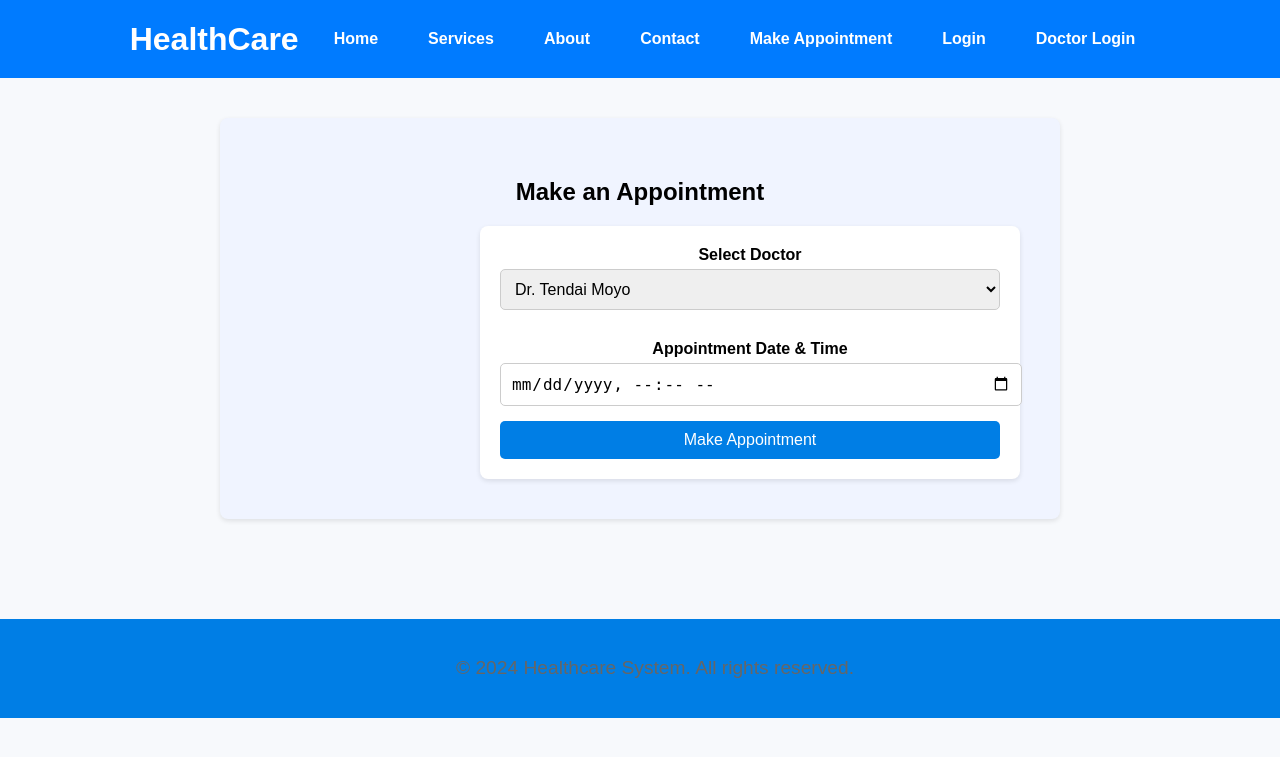
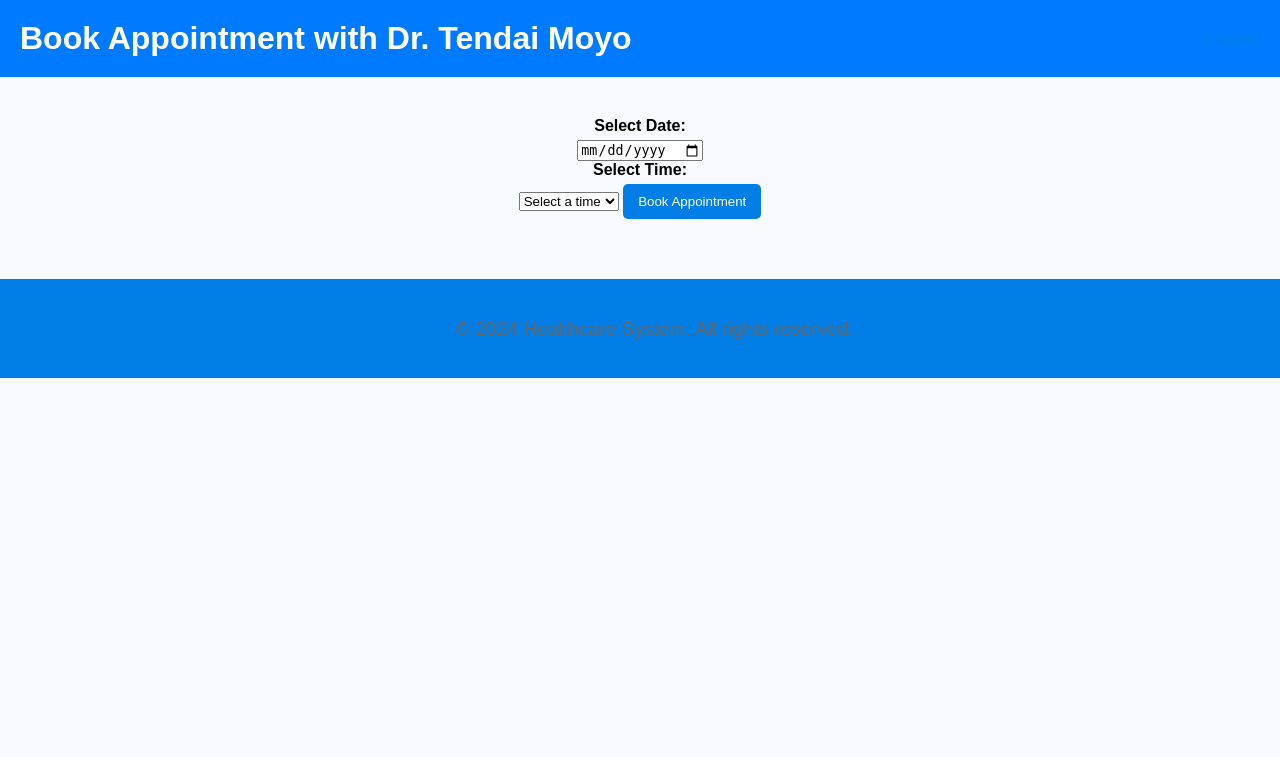
Before and after one commit to donnie-alvin/TDS, a PHP site: page /make_appointment.php?doctor_id=1 in a window 1280 px wide. Shown: the top 757 px of the page. Run offline with PHP 8.4, Linux system fonts and the light colour scheme; the visitor is signed in with stand-in values (Sample User, id 1); data comes from the database, SQL or seed files in the repository.

Commit message:
rollback

```diff
--- a/make_appointment.php
+++ b/make_appointment.php
@@ -2,60 +2,55 @@
 session_start();
 include 'db.php'; // Include database connection
 
-// Function to redirect to login page
-function redirectToLogin() {
-    header("Location: login.php");
-    exit; // Stop further execution
+// Check if doctor ID is provided
+if (!isset($_GET['doctor_id'])) {
+    header("Location: dashboard.php"); // Redirect if no doctor ID is provided
+    exit;
 }
 
-// Check if user is logged in
-if (!isset($_SESSION['user_id'])) {
-    redirectToLogin();
+$doctor_id = $_GET['doctor_id'];
+
+// Fetch doctor details for display
+$stmt = $conn->prepare("SELECT name FROM doctors WHERE id = ?");
+$stmt->bind_param("i", $doctor_id);
+$stmt->execute();
+$stmt->bind_result($doctor_name);
+$stmt->fetch();
+$stmt->close();
+
+// Check if doctor exists
+if (!$doctor_name) {
+    header("Location: dashboard.php"); // Redirect if doctor not found
+    exit;
 }
 
-// Handle form submission for appointment booking
-if ($_SERVER["REQUEST_METHOD"] == "POST" && isset($_POST['submit'])) {
-    $user_id = $_SESSION['user_id']; // Get user ID from session
-    $doctor_id = htmlspecialchars(trim($_POST['doctor_id'])); // Assuming you have a doctor ID
-    $appointment_date = htmlspecialchars(trim($_POST['date']));
+// Define hardcoded time slots for each doctor
+$time_slots = [
+    1 => ['08:00:00', '09:00:00', '10:00:00', '11:00:00', '12:00:00', '13:00:00', '14:00:00'],
+    2 => ['09:00:00', '10:00:00', '11:00:00', '12:00:00', '13:00:00', '14:00:00', '15:00:00'],
+    3 => ['09:30:00', '10:30:00', '11:30:00', '12:30:00', '13:30:00'],
+    4 => ['08:00:00', '09:00:00', '10:00:00', '11:00:00', '12:00:00', '13:00:00', '14:00:00'], // Dr. Farai Mavhunga
+    5 => ['09:00:00', '10:00:00', '11:00:00', '12:00:00', '13:00:00', '14:00:00', '15:00:00'], // Dr. Rudo Mupfumi
+    6 => ['08:30:00', '09:30:00', '10:30:00', '11:30:00', '12:30:00'], // Add more doctors as needed
+    // Add more doctors and their respective time slots as needed
+];
 
-    // Validate the appointment details
-    if (empty($doctor_id) || empty($appointment_date)) {
-        echo "<script>alert('Please fill in all required fields');</script>";
-    } else {
-        // Check doctor availability
-$stmt = $conn->prepare("SELECT * FROM doctor_availability WHERE doctor_id = ? AND available_date = ? AND available_time = ?");
-$available_date = date('Y-m-d', strtotime($appointment_date));
-$available_time = date('H:i:s', strtotime($appointment_date));
-$stmt->bind_param("iss", $doctor_id, $available_date, $available_time);
+// Handle form submission
+if ($_SERVER["REQUEST_METHOD"] == "POST") {
+    $appointment_date = $_POST['appointment_date'];
+    $appointment_time = $_POST['time_slots'];
+
+    // Save the appointment in the database
+    $user_id = $_SESSION['user_id']; // Get the logged-in user's ID
+    $appointment_datetime = $appointment_date . ' ' . $appointment_time; // Create a variable for the concatenated date and time
+    $stmt = $conn->prepare("INSERT INTO appointments (user_id, doctor_id, appointment_date) VALUES (?, ?, ?)");
+    $stmt->bind_param("iis", $user_id, $doctor_id, $appointment_datetime);
     $stmt->execute();
-        $result = $stmt->get_result();
+    $stmt->close();
 
-        if ($result->num_rows > 0) {
-            // Doctor is available, proceed to book the appointment
-$stmt = $conn->prepare("INSERT INTO appointments (user_id, doctor_id, appointment_date) VALUES (?, ?, ?)");
-$appointment_date = date('Y-m-d H:i:s', strtotime($appointment_date));
-$stmt->bind_param("iis", $user_id, $doctor_id, $appointment_date);
-
-if ($stmt->execute()) {
-    // Send email notification to the user
-$to = htmlspecialchars(trim($_POST['email'])); // Use the user's email address from the form
-    $subject = "Appointment Confirmation";
-    $message = "Your appointment has been successfully booked. Doctor: " . $doctor_id . ", Date: " . $appointment_date;
-    $headers = "From: admin@example.com";
-
-    mail($to, $subject, $message, $headers);
-
-    echo "<script>alert('Appointment booked successfully!');</script>";
-} else {
-    echo "<script>alert('Error: " . $stmt->error . "');</script>";
-}
-        } else {
-            echo "<script>alert('Doctor is not available at the selected time. Please choose a different time.');</script>";
-        }
-
-        $stmt->close();
-    }
+    // Redirect to dashboard or confirmation page
+    header("Location: dashboard.php?appointment_success=1");
+    exit;
 }
 ?>
 
@@ -65,56 +60,63 @@ $to = htmlspecialchars(trim($_POST['email'])); // Use the user's email address f
     <meta charset="UTF-8">
     <meta name="viewport" content="width=device-width, initial-scale=1.0">
     <link rel="stylesheet" href="style.css">
-    <title>Make Appointment</title>
+    <title>Book Appointment with <?= htmlspecialchars($doctor_name) ?></title>
 </head>
 <body>
     <header>
-    <h1>HealthCare</h1>
-    <nav>
-        <a href="index.php">Home</a>
-        <a href="services.php">Services</a>
-        <a href="about.php">About</a>
-        <a href="contact.php">Contact</a>
-        <a href="make_appointment.php">Make Appointment</a>
-        <a href="login.php">Login</a>
-        <a href="doctor_login.php">Doctor Login</a>
-    </nav>
+        <h1>Book Appointment with <?= htmlspecialchars($doctor_name) ?></h1>
+        <a href="logout.php">Logout</a>
     </header>
 
     <main>
-    <section class="contact" id="contact">
-        <h1 class="heading">Make an Appointment</h1>
-        <div class="contact-container">
-            <form action="<?php echo $_SERVER['PHP_SELF']; ?>" method="post" class="contact-form">
-                <div class="form-group">
-                    <label for="doctor_id">Select Doctor</label>
-                    <select id="doctor_id" name="doctor_id" class="box" required>
+        <form method="POST" action="">
+            <label for="appointment_date">Select Date:</label>
+            <input type="date" id="appointment_date" name="appointment_date" required>
+
+            <label for="time_slots">Select Time:</label>
+            <select id="time_slots" name="time_slots" required>
+                <option value="">Select a time</option>
                 <?php
-                        // Fetch doctors from the database
-                        $stmt = $conn->prepare("SELECT id, name FROM doctors");
-                        $stmt->execute();
-                        $result = $stmt->get_result();
-
-                        while ($row = $result->fetch_assoc()) {
-                            echo "<option value='" . $row['id'] . "'>" . $row['name'] . "</option>";
+                // Assuming $doctor_id is set and $time_slots is defined
+                if (isset($time_slots[$doctor_id])) {
+                    foreach ($time_slots[$doctor_id] as $time) {
+                        echo "<option value=\"$time\">$time</option>";
                     }
-
-                        $stmt->close();
+                } else {
+                    echo "<option value=\"\">No available time slots</option>";
+                }
                 ?>
             </select>
-                </div>
-                <div class="form-group">
-                    <label for="date">Appointment Date & Time</label>
-                    <input type="datetime-local" id="date" name="date" class="box" required>
-                </div>
-                <input type="submit" value="Make Appointment" name="submit" class="link-btn">
+
+            <button type="submit" class="book-btn">Book Appointment</button>
         </form>
-        </div>
-    </section>
     </main>
 
     <footer>
         <p>&copy; 2024 Healthcare System. All rights reserved.</p>
     </footer>
+
+    <script>
+        document.getElementById('appointment_date').addEventListener('change', function() {
+            const date = this.value;
+            const doctorId = <?= json_encode($doctor_id) ?>; // Pass doctor ID to JavaScript
+
+            // Fetch available time slots for the selected date
+            fetch(`get_available_times.php?doctor_id=${doctorId}&date=${date}`)
+                .then(response => response.json())
+                .then(data => {
+                    const timeSelect = document.getElementById('time_slots');
+                    timeSelect.innerHTML = '<option value="">Select a time</option>'; // Clear previous options
+
+                    data.forEach(slot => {
+                        const option = document.createElement('option');
+                        option.value = slot;
+                        option.textContent = slot;
+                        timeSelect.appendChild(option);
+                    });
+                })
+                .catch(error => console.error('Error fetching time slots:', error));
+        });
+    </script>
 </body>
 </html>
--- a/mysql.sql
+++ b/mysql.sql
@@ -1,4 +1,3 @@
-DROP DATABASE IF EXISTS healthcare;
 CREATE DATABASE healthcare;
 
 
--- a/style.css
+++ b/style.css
@@ -3,81 +3,14 @@ body {
     background-color: #f7f9fc;
     margin: 0;
     padding: 0;
-    text-align: center; /* Center text globally */
-}
-
-/* Appointment Booking Form Styles */
-.contact-form {
-    max-width: 500px;
-    margin: 0 auto;
-    background: #ffffff;
-    padding: 20px;
-    border-radius: 8px;
-    box-shadow: 0 2px 5px rgba(0, 0, 0, 0.1);
-    margin: 0 auto;
-}
-
-@media (max-width: 768px) {
-    .contact-form {
-        max-width: 100%;
-        margin: 50px auto;
-    }
-}
-
-.contact-form .form-group {
-    margin-bottom: 15px;
-    text-align: center;
-}
-
-.contact-form label {
-    display: block;
-    margin-bottom: 5px;
-    font-weight: bold;
-}
-
-.contact-form input[type="text"],
-.contact-form input[type="email"],
-.contact-form input[type="tel"],
-.contact-form input[type="datetime-local"] {
-    width: 100%;
-    padding: 10px;
-    margin: 0 auto;
-    border: 1px solid #ccc;
-    border-radius: 5px;
-    font-size: 16px;
-}
-
-.contact-form input[type="text"]:focus,
-.contact-form input[type="email"]:focus,
-.contact-form input[type="tel"]:focus,
-.contact-form input[type="datetime-local"]:focus {
-    border-color: #007ee5;
-}
-
-.contact-form .link-btn {
-    background: #007ee5;
-    color: #ffffff;
-    padding: 10px 15px;
-    border: none;
-    border-radius: 5px;
-    cursor: pointer;
-    transition: background 0.3s;
-    font-size: 16px;
-    width: 100%;
-}
-
-.contact-form .link-btn:hover {
-    background: #005bb5;
 }
 
 header {
     background-color: #007bff;
     padding: 20px;
     display: flex;
-    justify-content: center;
+    justify-content: space-between;
     align-items: center;
-    flex-wrap: wrap;
-    gap: 20px;
 }
 
 header h1 {
@@ -88,8 +21,6 @@ header h1 {
 nav {
     display: flex;
     gap: 20px;
-    justify-content: center;
-    flex-wrap: wrap;
 }
 
 nav a {
@@ -107,10 +38,6 @@ nav a:hover {
 main {
     padding: 40px 20px;
     text-align: center;
-    display: flex;
-    flex-direction: column;
-    align-items: center;
-    gap: 20px;
 }
 
 section {
@@ -119,9 +46,6 @@ section {
     padding: 20px;
     border-radius: 8px;
     box-shadow: 0 2px 5px rgba(0, 0, 0, 0.1);
-    width: 100%;
-    max-width: 800px;
-    text-align: center;
 }
 
 h2 {
@@ -201,7 +125,7 @@ input[type="text"] {
     padding: 10px;
     border: 1px solid #ccc;
     border-radius: 5px;
-    margin: 0 auto;
+    margin-top: 10px;
     font-size: 1em;
 }
 
@@ -218,24 +142,6 @@ footer {
     bottom: 0;
     width: 100%;
     margin-top: 20px;
-    display: flex;
-    justify-content: center;
-    align-items: center;
-}
-
-#back-to-top {
-    position: fixed;
-    bottom: 20px;
-    right: 20px;
-    display: none;
-    background-color: #007bff;
-    color: white;
-    border: none;
-    padding: 10px 15px;
-    font-size: 16px;
-    cursor: pointer;
-    border-radius: 5px;
-    z-index: 1000;
 }
 
 @media (max-width: 768px) {
@@ -273,7 +179,6 @@ footer {
     justify-content: center;
     color: rgb(255, 255, 255);
     text-align: center;
-    padding: 20px;
 }
 
 .hero-content {
@@ -315,9 +220,8 @@ footer {
 .about-content {
     display: flex;
     align-items: center;
-    justify-content: center;
+    justify-content: flex-start;
     flex-wrap: wrap;
-    gap: 20px;
 }
 
 .about-image {
@@ -352,9 +256,8 @@ footer {
 
 .steps {
     display: flex;
-    justify-content: center;
+    justify-content: space-around;
     flex-wrap: wrap;
-    gap: 20px;
 }
 
 .step {
@@ -383,12 +286,11 @@ footer {
 
 .contact-container {
     display: flex;
-    justify-content: center;
-    align-items: center;
+    justify-content: space-between;
+    align-items: flex-start;
     flex-wrap: wrap;
     max-width: 1200px;
     margin: 0 auto;
-    gap: 20px;
 }
 
 .contact-form {
@@ -444,9 +346,8 @@ label {
 
 .services-content {
     display: flex;
-    justify-content: center;
+    justify-content: space-around;
     flex-wrap: wrap;
-    gap: 20px;
 }
 
 .service {
@@ -495,14 +396,6 @@ label {
     box-shadow: 0 2px 10px rgba(0, 0, 0, 0.1);
     background-color: #f9f9f9;
     text-align: center;
-    margin: 0 auto;
-}
-
-@media (max-width: 768px) {
-    .login-container, .register-container {
-        width: 100%;
-        margin: 50px auto;
-    }
 }
 
 h2 {
@@ -525,7 +418,7 @@ input[type="email"],
 input[type="password"] {
     width: 100%;
     padding: 10px;
-    margin: 0 auto;
+    margin-bottom: 10px;
     border: 1px solid #ccc;
     border-radius: 5px;
     font-size: 16px;
```
Also changed, not shown: doctor_dashboard.php (+3 -22 lines), index.php (+8 -37 lines), script.js (+1 -30 lines). Lines whose indentation alone changed are shown as unchanged.
